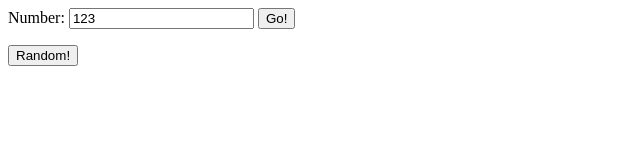
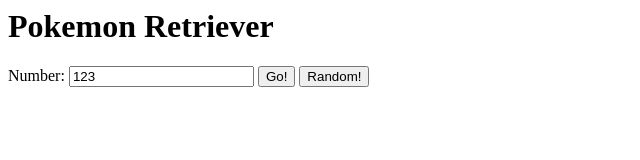
Before and after one commit to chriskwan/pokemon-retriever, a plain HTML site: page index.html in a window 1280 px wide. Shown: the whole page, without its empty margins (0-640 px from the left). Drawn offline with Linux system fonts and the light colour scheme.

Commit message:
Fix up form a little

```diff
--- a/index.html
+++ b/index.html
@@ -2,15 +2,14 @@
     <head>
     </head>
     <body>
+        <h1>Pokemon Retriever</h1>
         <form>
             <label for="pokemon-number">Number:</label>
             <input type="text" id="pokemon-number" value="123" />
             <button type="button" id="go-btn">Go!</button> <!-- need type="button" otherwise it reloads the page on click -->
+            <button type="button" id="random-btn">Random!</button>
         </form>
-        <form>
-            <button id="random-btn">Random!</button>
-        </form>
-        <h1 id="pokemon-name"></h1>
+        <h2 id="pokemon-name"></h2>
         <img id="pokemon-image">
         <script src="script.js"></script>
     </body>
```
